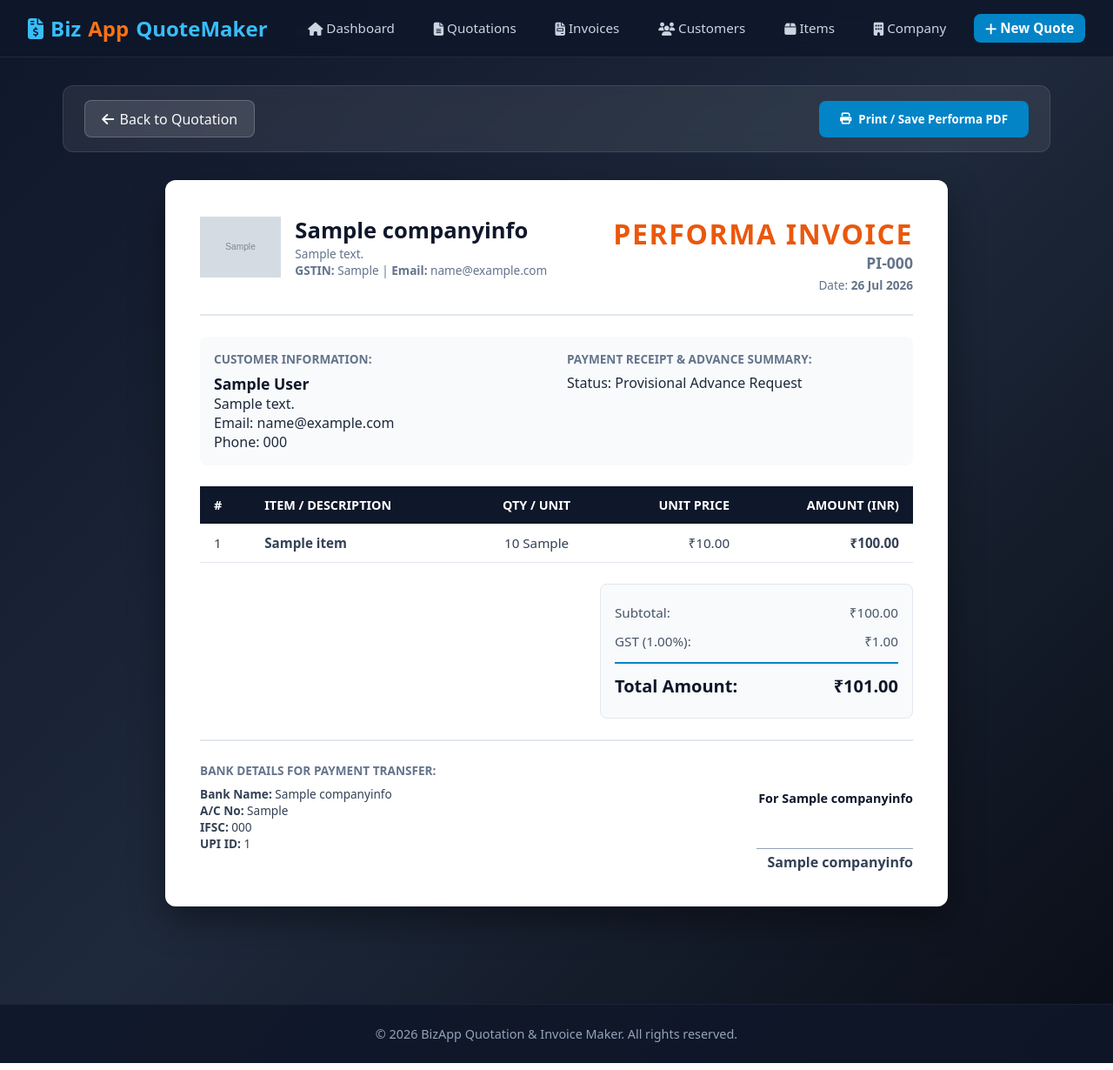
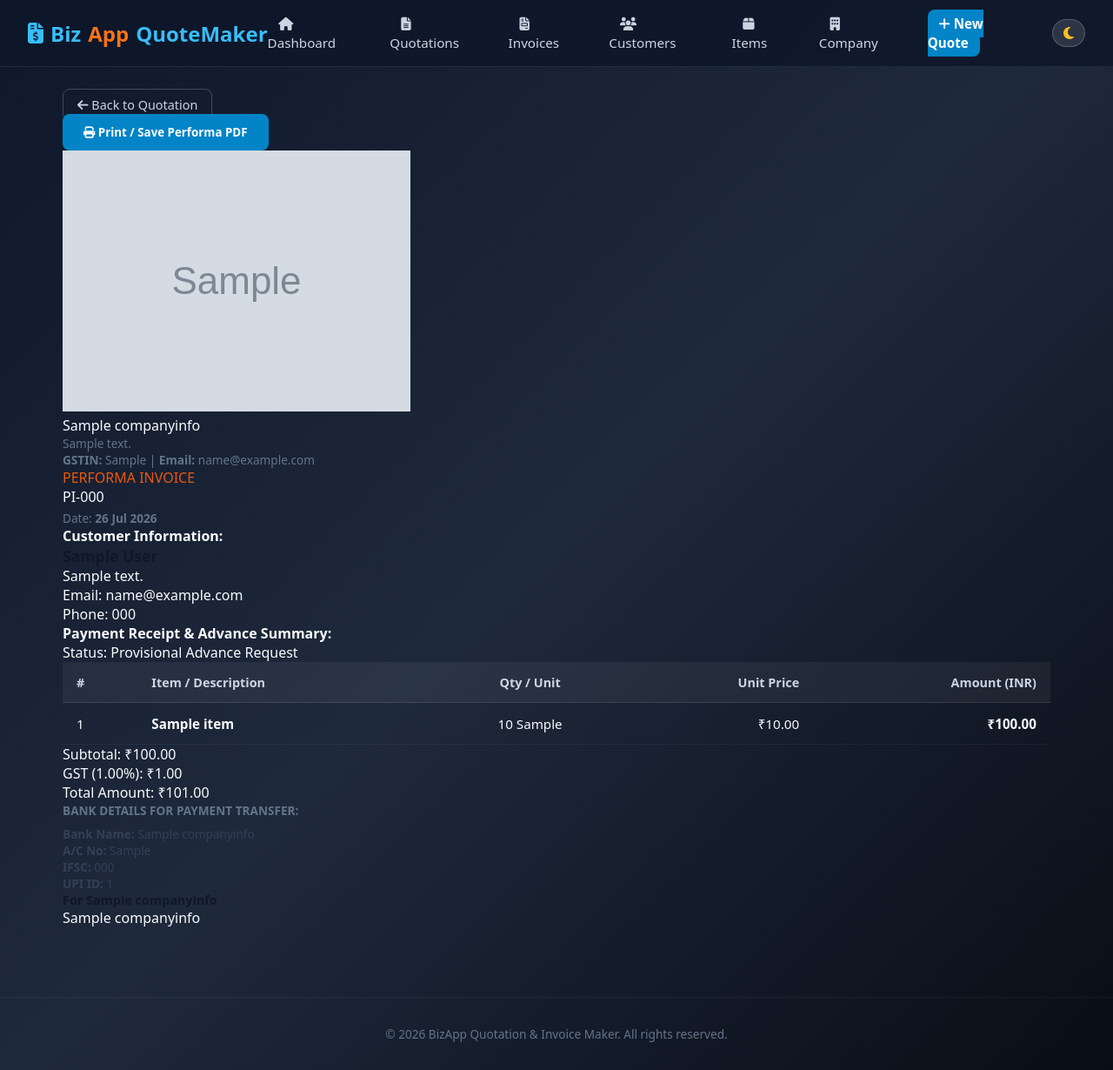
Before and after one commit to rounak-98/bizzapp, a Django app: page /quotations/1/performa/ in a window 1280 px wide. Shown: the whole page at 87% size. Run offline with Django 4.2, Linux system fonts and the light colour scheme; tables that the repository leaves empty hold one stand-in row (values such as "Sample post"); grey boxes marked "Sample" are stand-in pictures; parts of the project's set-up code (start-up, migrations or seed data) failed here and were passed over.

Commit message:
Added Light Mode / Dark Mode Theme Switcher with instant toggle & persistent state

```diff
--- a/static/css/style.css
+++ b/static/css/style.css
@@ -11,6 +11,98 @@ body {
   background: linear-gradient(135deg, #0f172a, #1e293b, #090d16);
   min-height: 100vh;
   color: #f8fafc;
+  transition: background 0.3s ease, color 0.3s ease;
+}
+
+/* Theme Toggle Button */
+.theme-toggle-btn {
+  background: rgba(255, 255, 255, 0.12);
+  border: 1px solid rgba(255, 255, 255, 0.2);
+  color: #fbbf24;
+  padding: 0.45rem 0.75rem;
+  border-radius: 20px;
+  cursor: pointer;
+  font-size: 1rem;
+  display: flex;
+  align-items: center;
+  justify-content: center;
+  transition: all 0.3s ease;
+}
+.theme-toggle-btn:hover {
+  background: rgba(255, 255, 255, 0.22);
+  transform: scale(1.05);
+}
+
+/* Light Mode Overrides */
+body.light-mode {
+  background: linear-gradient(135deg, #f8fafc, #e2e8f0, #cbd5e1);
+  color: #0f172a;
+}
+
+body.light-mode .navbar {
+  background: rgba(255, 255, 255, 0.92);
+  border-bottom: 1px solid #cbd5e1;
+  color: #0f172a;
+}
+body.light-mode .logo {
+  color: #0284c7;
+}
+body.light-mode .nav-links a {
+  color: #334155;
+}
+body.light-mode .nav-links a:hover,
+body.light-mode .nav-links a.active {
+  color: #0284c7;
+  background: rgba(2, 132, 199, 0.12);
+}
+body.light-mode .theme-toggle-btn {
+  background: #e2e8f0;
+  border-color: #cbd5e1;
+  color: #d97706;
+}
+
+body.light-mode .card,
+body.light-mode .form-container,
+body.light-mode .dashboard-card,
+body.light-mode .table-container,
+body.light-mode .stat-card {
+  background: #ffffff !important;
+  border: 1px solid #cbd5e1 !important;
+  box-shadow: 0 10px 30px rgba(0, 0, 0, 0.08) !important;
+  color: #0f172a !important;
+}
+
+body.light-mode h1, body.light-mode h2, body.light-mode h3, body.light-mode h4, body.light-mode label {
+  color: #0f172a !important;
+}
+
+body.light-mode input,
+body.light-mode select,
+body.light-mode textarea {
+  background-color: #f8fafc !important;
+  color: #0f172a !important;
+  border: 1px solid #cbd5e1 !important;
+}
+
+body.light-mode table th {
+  background-color: #f1f5f9 !important;
+  color: #0f172a !important;
+  border-bottom: 2px solid #cbd5e1 !important;
+}
+
+body.light-mode table td {
+  color: #334155 !important;
+  border-bottom: 1px solid #e2e8f0 !important;
+}
+
+body.light-mode table tr:hover {
+  background-color: #f1f5f9 !important;
+}
+
+body.light-mode .item-row-grid,
+body.light-mode .item-row {
+  background: #f8fafc !important;
+  border: 1px solid #cbd5e1 !important;
 }
 
 /* Navbar */
@@ -80,220 +172,152 @@ body {
   background: #0369a1;
 }
 
-/* Navbar toggle for mobile */
 .nav-toggle {
   display: none;
   font-size: 1.5rem;
   cursor: pointer;
 }
 
-@media (max-width: 900px) {
-  .nav-links {
-    display: none;
-    flex-direction: column;
-    background: rgba(15, 23, 42, 0.95);
-    position: absolute;
-    top: 60px;
-    right: 1rem;
-    width: 220px;
-    padding: 1rem;
-    border-radius: 12px;
-    border: 1px solid rgba(255, 255, 255, 0.1);
-  }
-
-  .nav-links.show {
-    display: flex;
-  }
-
-  .nav-toggle {
-    display: block;
-    color: #fff;
-  }
-}
-
-/* Main Content Wrapper */
+/* Main Content */
 .main-content {
   padding: 2rem;
   max-width: 1200px;
   margin: 0 auto;
 }
 
-/* Page Headers & Control Bars */
-.page-header {
-  display: flex;
-  justify-content: space-between;
-  align-items: center;
-  flex-wrap: wrap;
-  gap: 1rem;
-  margin-bottom: 1.5rem;
-}
-
-.page-header h2 {
-  font-size: 1.8rem;
-  font-weight: 700;
-  color: #f8fafc;
-}
-
-.search-filter-bar {
-  display: flex;
-  gap: 0.75rem;
-  align-items: center;
-  flex-wrap: wrap;
-}
-
-.search-input {
-  padding: 0.6rem 1rem;
-  border-radius: 8px;
-  border: 1px solid rgba(255, 255, 255, 0.15);
-  background: rgba(255, 255, 255, 0.08);
-  color: #fff;
-  font-size: 0.95rem;
-  min-width: 220px;
-}
-.search-input::placeholder {
-  color: #94a3b8;
-}
-
-/* Analytics Metrics Cards: Perfectly Aligned 3-Column Grid (3 x 2 = 6 cards) */
-.metrics-grid {
+/* Dashboard Grid */
+.dashboard-grid {
   display: grid;
-  grid-template-columns: repeat(3, 1fr);
-  gap: 1.25rem;
+  grid-template-columns: repeat(auto-fit, minmax(220px, 1fr));
+  gap: 1.5rem;
   margin-bottom: 2rem;
 }
 
-@media (max-width: 900px) {
-  .metrics-grid {
-    grid-template-columns: repeat(2, 1fr);
-  }
+.card {
+  background: rgba(30, 41, 59, 0.7);
+  backdrop-filter: blur(10px);
+  -webkit-backdrop-filter: blur(10px);
+  border: 1px solid rgba(255, 255, 255, 0.1);
+  border-radius: 12px;
+  padding: 1.5rem;
+  box-shadow: 0 8px 32px 0 rgba(0, 0, 0, 0.37);
+  transition: transform 0.2s ease, box-shadow 0.2s ease;
 }
 
-@media (max-width: 600px) {
-  .metrics-grid {
-    grid-template-columns: 1fr;
-  }
+.card:hover {
+  transform: translateY(-4px);
+  box-shadow: 0 12px 40px 0 rgba(0, 0, 0, 0.45);
 }
 
-.metric-card {
-  background: rgba(255, 255, 255, 0.06);
-  backdrop-filter: blur(12px);
-  -webkit-backdrop-filter: blur(12px);
-  border: 1px solid rgba(255, 255, 255, 0.08);
-  border-radius: 16px;
-  padding: 1.25rem 1.5rem;
-  box-shadow: 0 8px 24px rgba(0, 0, 0, 0.2);
-  transition: transform 0.2s ease, background 0.2s ease;
+.card h3 {
+  font-size: 0.9rem;
+  color: #94a3b8;
+  text-transform: uppercase;
+  letter-spacing: 0.05em;
+  margin-bottom: 0.5rem;
 }
 
-.metric-card:hover {
-  background: rgba(255, 255, 255, 0.09);
-  transform: translateY(-3px);
-}
-
-.metric-card .title {
-  font-size: 0.85rem;
-  text-transform: uppercase;
-  letter-spacing: 0.05em;
-  color: #94a3b8;
-  margin-bottom: 0.4rem;
-}
-
-.metric-card .value {
+.card .value {
   font-size: 1.8rem;
   font-weight: 700;
   color: #38bdf8;
 }
 
-.metric-card .subtext {
-  font-size: 0.85rem;
-  color: #cbd5e1;
-  margin-top: 0.2rem;
+/* Tables */
+.table-container {
+  background: rgba(30, 41, 59, 0.7);
+  backdrop-filter: blur(10px);
+  border: 1px solid rgba(255, 255, 255, 0.1);
+  border-radius: 12px;
+  padding: 1.5rem;
+  margin-bottom: 2rem;
+  box-shadow: 0 8px 32px 0 rgba(0, 0, 0, 0.37);
 }
 
-.metric-card.accent-orange .value { color: #f97316; }
-.metric-card.accent-green .value { color: #22c55e; }
-.metric-card.accent-purple .value { color: #a855f7; }
-
-/* Dashboard Quick Actions: Balanced 3-Column Grid */
-.button-grid {
-  display: grid;
-  grid-template-columns: repeat(3, 1fr);
-  gap: 1.25rem;
-  margin-bottom: 2rem;
+.table-header {
+  display: flex;
+  justify-content: space-between;
+  align-items: center;
+  margin-bottom: 1.2rem;
 }
 
-@media (max-width: 900px) {
-  .button-grid {
-    grid-template-columns: repeat(2, 1fr);
-  }
+.table-header h2 {
+  font-size: 1.25rem;
+  color: #f8fafc;
 }
 
-@media (max-width: 600px) {
-  .button-grid {
-    grid-template-columns: 1fr;
-  }
+.table-responsive {
+  overflow-x: auto;
 }
 
-.btn-card {
-  display: flex;
-  flex-direction: column;
-  align-items: center;
-  justify-content: center;
-  padding: 1.25rem;
-  background: rgba(255, 255, 255, 0.08);
-  border: 1px solid rgba(255, 255, 255, 0.12);
-  backdrop-filter: blur(10px);
-  border-radius: 14px;
-  color: #fff;
-  text-decoration: none;
-  font-weight: 600;
-  font-size: 0.95rem;
-  text-align: center;
-  transition: all 0.25s ease;
+table {
+  width: 100%;
+  border-collapse: collapse;
+  text-align: left;
 }
 
-.btn-card:hover {
-  background: rgba(56, 189, 248, 0.2);
-  border-color: #38bdf8;
-  transform: translateY(-4px);
-  color: #fff;
+table th {
+  background-color: rgba(255, 255, 255, 0.05);
+  color: #cbd5e1;
+  font-weight: 600;
+  padding: 0.85rem 1rem;
+  font-size: 0.9rem;
+  border-bottom: 1px solid rgba(255, 255, 255, 0.1);
 }
 
-/* Glassmorphic Form Containers */
-.form-container {
-  max-width: 900px;
-  margin: 2rem auto;
-  padding: 2rem;
-  border-radius: 16px;
-  background: rgba(255, 255, 255, 0.07);
-  backdrop-filter: blur(12px);
-  -webkit-backdrop-filter: blur(12px);
-  border: 1px solid rgba(255, 255, 255, 0.1);
-  box-shadow: 0 12px 32px rgba(0, 0, 0, 0.3);
-  color: #fff;
+table td {
+  padding: 0.85rem 1rem;
+  font-size: 0.95rem;
+  border-bottom: 1px solid rgba(255, 255, 255, 0.05);
 }
 
-.form-container.narrow {
-  max-width: 550px;
+table tr:hover {
+  background-color: rgba(255, 255, 255, 0.03);
+}
+
+/* Badges */
+.badge {
+  display: inline-block;
+  padding: 0.25rem 0.65rem;
+  border-radius: 20px;
+  font-size: 0.8rem;
+  font-weight: 600;
+  text-transform: capitalize;
+}
+
+.badge-draft { background: rgba(148, 163, 184, 0.2); color: #cbd5e1; }
+.badge-sent { background: rgba(56, 189, 248, 0.2); color: #38bdf8; }
+.badge-accepted { background: rgba(74, 222, 128, 0.2); color: #4ade80; }
+.badge-rejected { background: rgba(248, 113, 113, 0.2); color: #f87171; }
+.badge-converted { background: rgba(168, 85, 247, 0.2); color: #c084fc; }
+
+.badge-unpaid { background: rgba(248, 113, 113, 0.2); color: #f87171; }
+.badge-partially_paid { background: rgba(251, 146, 60, 0.2); color: #fb923c; }
+.badge-paid { background: rgba(74, 222, 128, 0.2); color: #4ade80; }
+
+/* Forms */
+.form-container {
+  background: rgba(30, 41, 59, 0.7);
+  backdrop-filter: blur(10px);
+  border: 1px solid rgba(255, 255, 255, 0.1);
+  border-radius: 12px;
+  padding: 2rem;
+  max-width: 650px;
+  margin: 0 auto 2rem auto;
+  box-shadow: 0 8px 32px 0 rgba(0, 0, 0, 0.37);
 }
 
 .form-container h2 {
-  text-align: center;
   margin-bottom: 1.5rem;
-  font-size: 1.8rem;
   color: #38bdf8;
-}
-
-.form-grid {
-  display: grid;
-  grid-template-columns: repeat(auto-fit, minmax(240px, 1fr));
-  gap: 1rem;
+  font-size: 1.4rem;
 }
 
 .form-group {
   display: flex;
   flex-direction: column;
   gap: 0.4rem;
+  margin-bottom: 1.2rem;
 }
 
 .form-group label {
@@ -385,326 +409,76 @@ select option {
   border-radius: 8px;
   font-weight: 600;
   cursor: pointer;
-  transition: background 0.25s ease;
+  transition: background 0.2s ease;
   text-decoration: none;
-  display: inline-flex;
-  align-items: center;
-  gap: 0.5rem;
-  line-height: normal;
+  display: inline-block;
 }
+
 .btn-primary:hover {
   background-color: #0369a1;
 }
 
 .btn-secondary {
-  background-color: rgba(255, 255, 255, 0.12);
-  color: #f8fafc;
-  padding: 0.6rem 1.2rem;
+  background-color: transparent;
   border: 1px solid rgba(255, 255, 255, 0.2);
+  color: #cbd5e1;
+  padding: 0.5rem 1rem;
   border-radius: 8px;
-  font-weight: 500;
   cursor: pointer;
   text-decoration: none;
-  display: inline-flex;
-  align-items: center;
-  gap: 0.4rem;
-  line-height: normal;
+  font-size: 0.9rem;
 }
+
 .btn-secondary:hover {
-  background-color: rgba(255, 255, 255, 0.2);
+  background-color: rgba(255, 255, 255, 0.05);
+  color: #fff;
 }
 
 .btn-success {
   background-color: #16a34a;
   color: #fff;
-  padding: 0.6rem 1.2rem;
+  padding: 0.5rem 1rem;
   border: none;
   border-radius: 8px;
-  font-weight: 600;
   cursor: pointer;
   text-decoration: none;
-  display: inline-flex;
-  align-items: center;
-  gap: 0.4rem;
-  line-height: normal;
+  font-weight: 500;
+  font-size: 0.9rem;
 }
+
 .btn-success:hover {
   background-color: #15803d;
-}
-
-/* Styled Tables */
-.table-responsive {
-  overflow-x: auto;
-}
-
-.styled-table {
-  width: 100%;
-  border-collapse: collapse;
-  margin-top: 1rem;
-  background: rgba(255, 255, 255, 0.04);
-  border-radius: 12px;
-  overflow: hidden;
-  box-shadow: 0 4px 16px rgba(0, 0, 0, 0.2);
-}
-
-.styled-table th, .styled-table td {
-  padding: 0.85rem 1.1rem;
-  text-align: left;
-  color: #f8fafc;
-  font-size: 0.95rem;
-}
-
-.styled-table th {
-  background: rgba(255, 255, 255, 0.12);
-  font-weight: 600;
-  color: #38bdf8;
-  border-bottom: 1px solid rgba(255, 255, 255, 0.1);
-}
-
-.styled-table tr {
-  border-bottom: 1px solid rgba(255, 255, 255, 0.05);
-}
-
-.styled-table tr:hover {
-  background: rgba(255, 255, 255, 0.08);
-}
-
-/* Status Badges */
-.badge {
-  display: inline-block;
-  padding: 0.3rem 0.75rem;
-  border-radius: 20px;
-  font-size: 0.8rem;
-  font-weight: 600;
-  text-transform: uppercase;
-  letter-spacing: 0.03em;
-}
-
-.badge-draft { background: #64748b; color: #fff; }
-.badge-sent { background: #0284c7; color: #fff; }
-.badge-accepted { background: #16a34a; color: #fff; }
-.badge-rejected { background: #dc2626; color: #fff; }
-.badge-expired { background: #d97706; color: #fff; }
-.badge-converted { background: #9333ea; color: #fff; }
-
-.badge-paid { background: #16a34a; color: #fff; }
-.badge-unpaid { background: #ea580c; color: #fff; }
-.badge-partially-paid { background: #ca8a04; color: #fff; }
-.badge-overdue { background: #dc2626; color: #fff; }
-
-/* Document Layout (Printable A4 Sheet) */
-.document-wrapper {
-  background: #ffffff;
-  color: #1e293b;
-  border-radius: 12px;
-  padding: 2.5rem;
-  box-shadow: 0 16px 40px rgba(0, 0, 0, 0.4);
-  max-width: 900px;
-  margin: 2rem auto;
-}
-
-.doc-header {
-  display: flex;
-  justify-content: space-between;
-  align-items: flex-start;
-  border-bottom: 2px solid #e2e8f0;
-  padding-bottom: 1.5rem;
-  margin-bottom: 1.5rem;
-}
-
-.doc-brand {
-  display: flex;
-  align-items: center;
-  gap: 1rem;
-}
-
-.doc-logo {
-  max-height: 70px;
-  max-width: 180px;
-  object-fit: contain;
-}
-
-.doc-company-name {
-  font-size: 1.6rem;
-  font-weight: 700;
-  color: #0f172a;
-}
-
-.doc-title-block {
-  text-align: right;
-}
-
-.doc-title {
-  font-size: 2rem;
-  font-weight: 800;
-  color: #0284c7;
-  text-transform: uppercase;
-  letter-spacing: 0.05em;
-}
-
-.doc-ref-number {
-  font-size: 1.1rem;
-  font-weight: 600;
-  color: #64748b;
-}
-
-.doc-meta-grid {
-  display: grid;
-  grid-template-columns: 1fr 1fr;
-  gap: 1.5rem;
-  margin-bottom: 1.5rem;
-  padding: 1rem;
-  background: #f8fafc;
-  border-radius: 8px;
-}
-
-.doc-meta-block h4 {
-  font-size: 0.85rem;
-  text-transform: uppercase;
-  color: #64748b;
-  margin-bottom: 0.4rem;
-}
-
-.doc-table {
-  width: 100%;
-  border-collapse: collapse;
-  margin-bottom: 1.5rem;
-}
-
-.doc-table th {
-  background: #0f172a;
-  color: #ffffff;
-  padding: 0.75rem 1rem;
-  text-align: left;
-  font-size: 0.9rem;
-  text-transform: uppercase;
-}
-
-.doc-table td {
-  padding: 0.75rem 1rem;
-  border-bottom: 1px solid #e2e8f0;
-  color: #334155;
-  font-size: 0.95rem;
-}
-
-.doc-table tr:nth-child(even) {
-  background: #f8fafc;
-}
-
-.doc-totals {
-  display: flex;
-  justify-content: flex-end;
-  margin-bottom: 1.5rem;
-}
-
-.doc-totals-box {
-  width: 360px;
-  background: #f8fafc;
-  border-radius: 8px;
-  padding: 1rem;
-  border: 1px solid #e2e8f0;
-}
-
-.doc-row {
-  display: flex;
-  justify-content: space-between;
-  padding: 0.4rem 0;
-  font-size: 0.95rem;
-  color: #475569;
-}
-
-.doc-row.grand-total {
-  border-top: 2px solid #0284c7;
-  margin-top: 0.5rem;
-  padding-top: 0.75rem;
-  font-size: 1.25rem;
-  font-weight: 700;
-  color: #0f172a;
-}
-
-.doc-words-box {
-  background: #f1f5f9;
-  border-left: 4px solid #0284c7;
-  padding: 0.75rem 1rem;
-  border-radius: 0 8px 8px 0;
-  font-size: 0.9rem;
-  font-weight: 600;
-  color: #1e293b;
-  margin-bottom: 1.5rem;
-}
-
-.doc-footer-grid {
-  display: grid;
-  grid-template-columns: 1fr 1fr;
-  gap: 1.5rem;
-  border-top: 2px solid #e2e8f0;
-  padding-top: 1.5rem;
-  margin-top: 1.5rem;
-}
-
-.doc-signature {
-  text-align: right;
-  margin-top: 2rem;
-}
-
-.doc-signature-line {
-  margin-top: 3rem;
-  border-top: 1px solid #94a3b8;
-  display: inline-block;
-  min-width: 180px;
-  padding-top: 0.25rem;
-  font-weight: 600;
-  color: #334155;
-}
-
-/* Document Toolbar (Screen only) */
-.doc-toolbar {
-  display: flex;
-  justify-content: space-between;
-  align-items: center;
-  margin-bottom: 1.5rem;
-  background: rgba(255, 255, 255, 0.08);
-  backdrop-filter: blur(10px);
-  padding: 1rem 1.5rem;
-  border-radius: 12px;
-  border: 1px solid rgba(255, 255, 255, 0.1);
 }
 
 /* Footer */
 .footer {
   text-align: center;
-  padding: 1.5rem;
-  background: rgba(15, 23, 42, 0.9);
-  color: #94a3b8;
+  padding: 2rem;
+  color: #64748b;
+  font-size: 0.85rem;
+  border-top: 1px solid rgba(255, 255, 255, 0.05);
   margin-top: 3rem;
-  font-size: 0.9rem;
-  border-top: 1px solid rgba(255, 255, 255, 0.05);
 }
 
-/* Print-friendly styles */
-@media print {
-  body {
-    background: #ffffff !important;
-    color: #000000 !important;
+/* Responsive */
+@media (max-width: 768px) {
+  .nav-toggle {
+    display: block;
   }
-  @page {
-    margin: 10mm;
-    size: A4;
+
+  .nav-links {
+    display: none;
+    flex-direction: column;
+    width: 100%;
+    position: absolute;
+    top: 100%;
+    left: 0;
+    background: #0f172a;
+    padding: 1rem;
+    border-bottom: 1px solid rgba(255, 255, 255, 0.1);
   }
-  .navbar, .footer, .doc-toolbar, .no-print {
-    display: none !important;
-  }
-  .document-wrapper {
-    box-shadow: none !important;
-    padding: 0 !important;
-    margin: 0 !important;
-    max-width: 100% !important;
-    border-radius: 0 !important;
-  }
-  .doc-table th {
-    background: #0f172a !important;
-    color: #ffffff !important;
-    -webkit-print-color-adjust: exact;
-    print-color-adjust: exact;
+
+  .nav-links.show {
+    display: flex;
   }
 }
--- a/templates/base.html
+++ b/templates/base.html
@@ -8,6 +8,15 @@
     <link rel="stylesheet" href="{% static 'css/style.css' %}">
     <link rel="stylesheet" href="https://cdnjs.cloudflare.com/ajax/libs/font-awesome/6.5.0/css/all.min.css">
     <link rel="icon" href="{% static 'favicon.ico' %}" type="image/x-icon">
+    <script>
+        // Prevent theme flicker on page load
+        (function() {
+            const savedTheme = localStorage.getItem('theme');
+            if (savedTheme === 'light') {
+                document.documentElement.classList.add('light-mode');
+            }
+        })();
+    </script>
 </head>
 <body>
     <!-- Navbar -->
@@ -31,6 +40,11 @@
                 <i class="fa fa-building"></i> Company</a></li>
             <li><a href="{% url 'create_quotation' %}" class="btn-nav">
                 <i class="fa fa-plus"></i> New Quote</a></li>
+            <li>
+                <button id="theme-toggle" class="theme-toggle-btn" title="Toggle Dark / Light Mode" type="button">
+                    <i class="fa-solid fa-moon" id="theme-icon"></i>
+                </button>
+            </li>
         </ul>
     </nav>
 
@@ -53,6 +67,32 @@
           navLinks.classList.toggle('show');
         });
       }
+
+      // Theme Switcher Logic (Light / Dark Mode)
+      const themeBtn = document.getElementById('theme-toggle');
+      const themeIcon = document.getElementById('theme-icon');
+
+      function updateThemeUI() {
+        const isLight = document.body.classList.contains('light-mode') || document.documentElement.classList.contains('light-mode');
+        if (isLight) {
+          document.body.classList.add('light-mode');
+          if (themeIcon) themeIcon.className = 'fa-solid fa-sun';
+        } else {
+          document.body.classList.remove('light-mode');
+          if (themeIcon) themeIcon.className = 'fa-solid fa-moon';
+        }
+      }
+
+      updateThemeUI();
+
+      if (themeBtn) {
+        themeBtn.addEventListener('click', () => {
+          const isLightNow = document.body.classList.toggle('light-mode');
+          document.documentElement.classList.toggle('light-mode', isLightNow);
+          localStorage.setItem('theme', isLightNow ? 'light' : 'dark');
+          updateThemeUI();
+        });
+      }
     </script>
 </body>
 </html>
```
